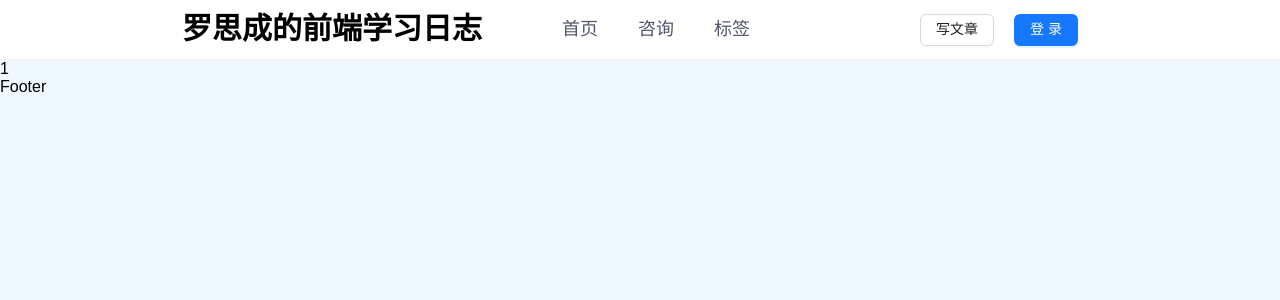
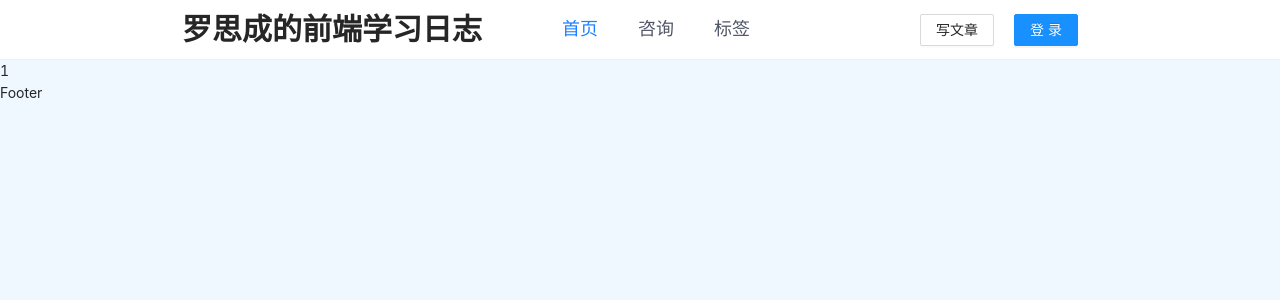
Before and after one commit to coder-lsc/lsc-blog, a Next.js app: page / in a window 1280 px wide. Shown: the top 300 px of the page. Built offline with nearby package versions, Linux system fonts and the light colour scheme.

Commit message:
feat: 登录状态mobx

```diff
--- a/components/Login/index.tsx
+++ b/components/Login/index.tsx
@@ -3,6 +3,7 @@ import CountDown from 'components/CountDown';
 import { ChangeEvent, useState } from 'react';
 import styles from './index.module.scss';
 import request from 'service/fetch';
+import { useStore } from 'store';
 
 interface IProp {
   isShow: boolean;
@@ -10,6 +11,9 @@ interface IProp {
 }
 
 const Login = ({ isShow, onClose }: IProp) => {
+  const store = useStore();
+  console.log(store, '000');
+
   const [form, setForm] = useState({
     phone: '',
     verify: '',
@@ -47,6 +51,8 @@ const Login = ({ isShow, onClose }: IProp) => {
       })
       .then((res: any) => {
         if (res?.code === 0) {
+          // 登录成功
+          store.user.setUserInfo(res?.data);
           onClose && onClose();
         } else {
           message.error(res?.msg || '未知错误');
--- a/components/Navbar/index.tsx
+++ b/components/Navbar/index.tsx
@@ -1,13 +1,19 @@
-import { Button } from 'antd';
+import { HomeOutlined, LoginOutlined } from '@ant-design/icons';
+import { Avatar, Button, Dropdown, Menu } from 'antd';
 import Login from 'components/Login';
 import { NextPage } from 'next';
 import Link from 'next/link';
 import { useRouter } from 'next/router';
 import { useState } from 'react';
+import { useStore } from 'store';
 import { navs } from './config';
 import styles from './index.module.scss';
 
 const Navbar: NextPage = () => {
+  const store = useStore();
+  const { userId, avatar } = store.user.userInfo;
+  console.log(userId, 'user_Id');
+
   const { pathname } = useRouter();
   const [isShowLogin, setIsShowLogin] = useState(false);
 
@@ -21,25 +27,46 @@ const Navbar: NextPage = () => {
     setIsShowLogin(false);
   };
 
+  const renderDropDownMenu = () => {
+    return (
+      <Menu>
+        <Menu.Item>
+          <HomeOutlined />
+          &nbsp; 个人主页
+        </Menu.Item>
+        <Menu.Item>
+          <LoginOutlined />
+          &nbsp; 退出登录
+        </Menu.Item>
+      </Menu>
+    );
+  };
+
   return (
     <div className={styles.navbar}>
       <section className={styles.logArea}>罗思成的前端学习日志</section>
       <section className={styles.linkArea}>
         {navs?.map((nav) => (
-          <Link
-            key={nav?.label}
-            href={nav?.value}
-            className={pathname === nav?.value ? styles.active : ''}
-          >
-            {nav?.label}
+          <Link key={nav?.label} href={nav?.value}>
+            <a className={pathname === nav?.value ? styles.active : ''}>
+              {nav?.label}
+            </a>
           </Link>
         ))}
       </section>
       <section className={styles.operationArea}>
         <Button onClick={goToEditorPage}>写文章</Button>
-        <Button type="primary" onClick={handleLogin}>
-          登录
-        </Button>
+        {userId ? (
+          <>
+            <Dropdown overlay={renderDropDownMenu()} placement="bottomLeft">
+              <Avatar src={avatar} size={32} />
+            </Dropdown>
+          </>
+        ) : (
+          <Button type="primary" onClick={handleLogin}>
+            登录
+          </Button>
+        )}
       </section>
       <Login isShow={isShowLogin} onClose={handleClose} />
     </div>
--- a/package.json
+++ b/package.json
@@ -12,7 +12,7 @@
     "@mdx-js/loader": "^2.0.0",
     "@next/mdx": "^12.1.0",
     "@uiw/react-md-editor": "3.6.0",
-    "antd": "^5.2.2",
+    "antd": "4.18.7",
     "axios": "^0.26.0",
     "classnames": "^2.3.1",
     "date-fns": "^2.28.0",
--- a/pages/_app.tsx
+++ b/pages/_app.tsx
@@ -1,12 +1,15 @@
 import '../styles/globals.css';
 import type { AppProps } from 'next/app';
 import Layout from 'components/layout';
+import { StoreProvider } from 'store';
 
 function MyApp({ Component, pageProps }: AppProps) {
   return (
-    <Layout>
-      <Component {...pageProps} />
-    </Layout>
+    <StoreProvider initValue={{ user: {} }}>
+      <Layout>
+        <Component {...pageProps} />
+      </Layout>
+    </StoreProvider>
   );
 }
 
--- a/pages/api/user/sendVerifyCode.ts
+++ b/pages/api/user/sendVerifyCode.ts
@@ -45,6 +45,7 @@ async function sendVerifyCode(req: NextApiRequest, res: NextApiResponse) {
   );
 
   console.log('容联云短信服务响应体：', response);
+  console.log('验证码是：', verifyCode);
 
   const { statusCode, statusMsg, templateSMS } = response as any;
   if (statusCode === '000000') {
--- /dev/null
+++ b/store/index.tsx
@@ -0,0 +1,25 @@
+import React, { createContext, ReactElement, useContext } from 'react';
+import { useLocalObservable, enableStaticRendering } from 'mobx-react-lite';
+import createStore, { IStore } from './rootStore';
+
+interface IProps {
+  initValue: Record<any, any>;
+  children: ReactElement;
+}
+
+enableStaticRendering(true);
+
+const StoreContext = createContext({});
+
+export const StoreProvider = ({ initValue, children }: IProps) => {
+  const store: IStore = useLocalObservable(createStore(initValue));
+  return <StoreContext.Provider value={store}>{children}</StoreContext.Provider>;
+};
+
+export const useStore = () => {
+  const store: IStore = useContext(StoreContext) as IStore;
+  if (!store) {
+    throw new Error('数据不存在');
+  }
+  return store;
+};
--- /dev/null
+++ b/store/rootStore.ts
@@ -0,0 +1,13 @@
+import userStore, { IUserStore } from './useStore';
+
+export interface IStore {
+  user: IUserStore;
+}
+
+export default function createStore(initValue: any): () => IStore {
+  return () => {
+    return {
+      user: { ...userStore(), ...initValue?.user },
+    };
+  };
+}
--- /dev/null
+++ b/store/useStore.ts
@@ -0,0 +1,21 @@
+export interface IUserInfo {
+  userId?: number;
+  nickname?: string;
+  avatar?: string;
+}
+
+export interface IUserStore {
+  userInfo: IUserInfo;
+  setUserInfo: (value: IUserInfo) => void;
+}
+
+const userStore = (): IUserStore => {
+  return {
+    userInfo: {},
+    setUserInfo: function (value) {
+      this.userInfo = value;
+    },
+  };
+};
+
+export default userStore;
--- a/styles/globals.css
+++ b/styles/globals.css
@@ -1,4 +1,4 @@
-@import 'antd/dist/reset.css';
+@import "antd/dist/antd.css";
 
 body {
   background-color: aliceblue;
```
Also changed, not shown: 1 other file (tests, documents, lock files or other folders).
